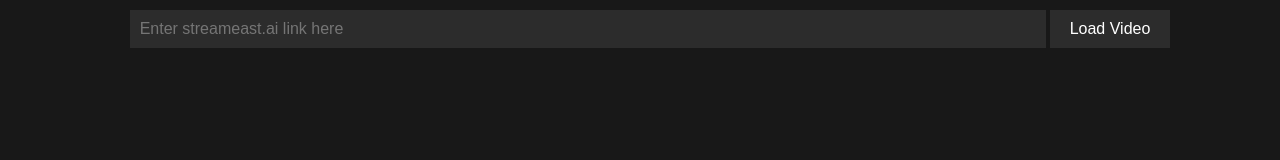
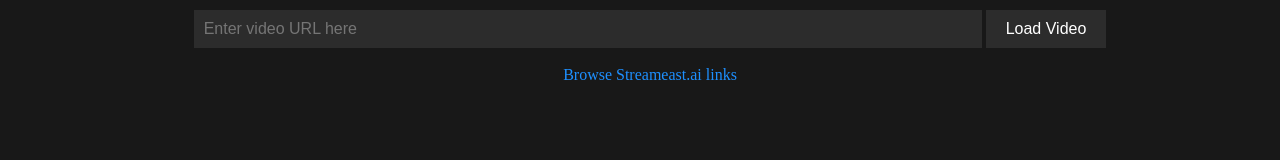
Before and after one commit to baptistajuan75/baptistajuan75.github.io, a plain HTML site: page custom.html in a window 1280 px wide. Drawn offline with Linux system fonts and the light colour scheme.

Commit message:
Update custom.html

```diff
--- a/custom.html
+++ b/custom.html
@@ -9,15 +9,15 @@
             margin: 0;
             padding: 0;
             height: 100%;
-            overflow: hidden;
             background-color: #181818; /* Set initial background color */
+            color: #fff;
         }
         .video-container {
             position: absolute;
-            top: 20%; /* Adjusted to make space for input form */
+            top: 15%; /* Adjusted to make space for input form and link */
             left: 0;
             width: 100%;
-            height: 80%; /* Adjusted to make space for input form */
+            height: 85%; /* Adjusted the height for better visibility */
         }
         iframe {
             width: 100%;
@@ -32,9 +32,10 @@
             text-align: center;
             background-color: #181818; /* Set input area background color */
             padding: 10px;
+            color: #fff; /* Set text color */
         }
         input[type="text"] {
-            width: 70%;
+            width: 60%;
             padding: 10px;
             font-size: 16px;
             background-color: #2c2c2c; /* Set input field background color */
@@ -52,12 +53,21 @@
         button:hover {
             background-color: #3d3d3d; /* Button hover effect */
         }
+        a {
+            color: #1E90FF; /* Link color */
+            text-decoration: none;
+        }
+        a:hover {
+            text-decoration: underline; /* Underline on hover */
+        }
     </style>
 </head>
 <body>
     <div class="input-container">
-        <input type="text" id="iframeUrl" placeholder="Enter streameast.ai link here" />
+        <input type="text" id="iframeUrl" placeholder="Enter video URL here" />
         <button onclick="updateIframeSrc()">Load Video</button>
+        <br><br>
+        <a href="https://thestreameast.ai/" target="_blank">Browse Streameast.ai links</a>
     </div>
     <div class="video-container">
         <iframe id="videoPlayer" src=""
```
